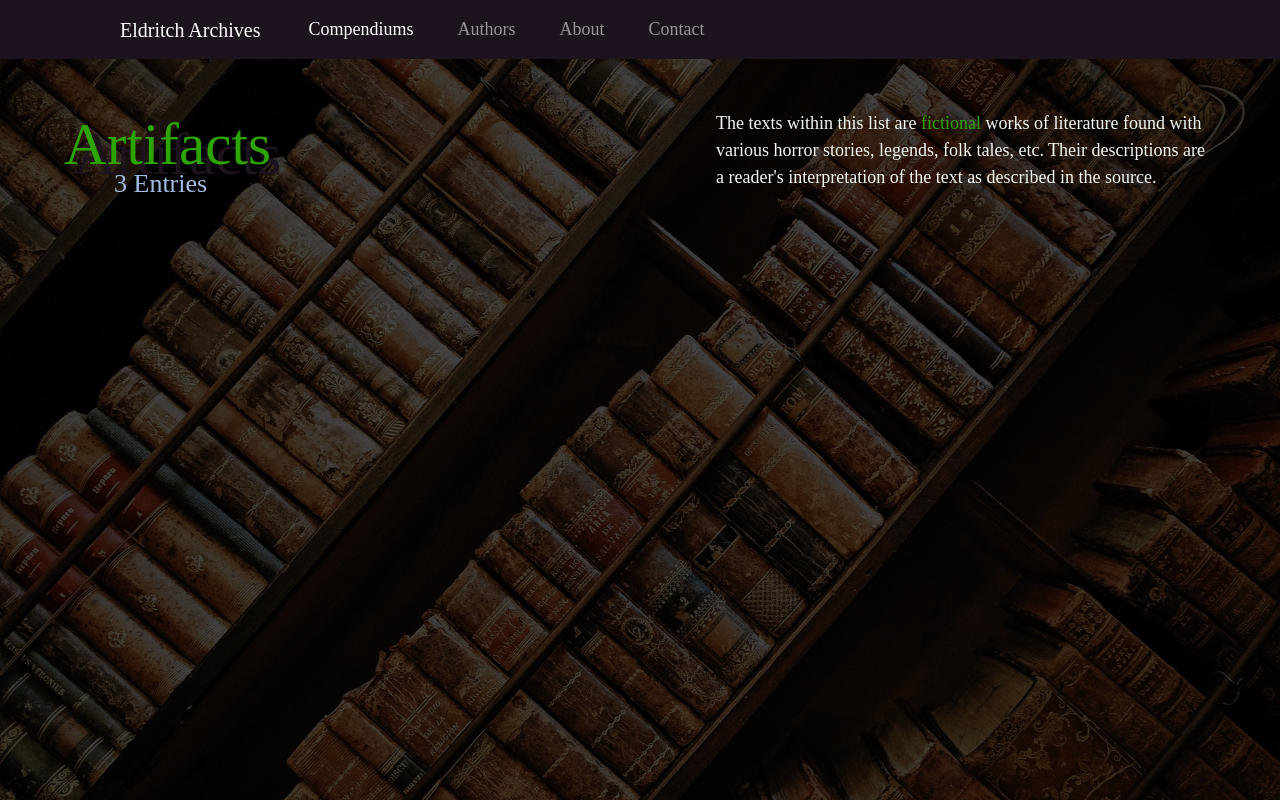
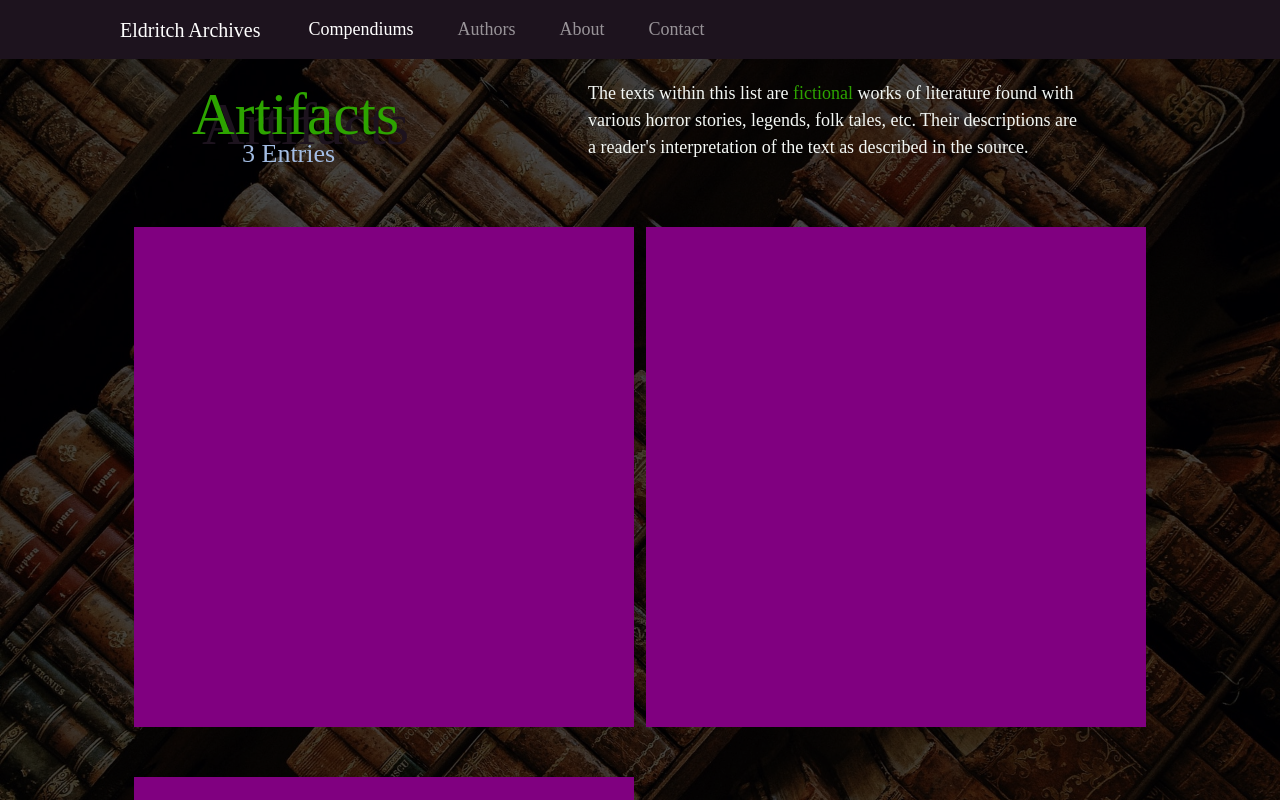
Before and after one commit to Owenx25/EldritchArchivesClient, a React (Create React App) app: page /compendiums/artifacts in a window 1280 px wide. Built offline with nearby package versions, Linux system fonts and the light colour scheme; a web font is replaced by a local one.

Commit message:
Move styling to scss, early entry grid progress

```diff
--- a/src/components/Backdrop.js
+++ b/src/components/Backdrop.js
@@ -5,16 +5,7 @@ import background from "../resources/angled-bookcase.jpg";
 export default function Backdrop(props) {
     return (
         <>
-        <div style={{
-            position: "relative",
-            display: "flex",
-            justifyContent: "center",
-            paddingTop: "59px",
-            backgroundImage:`url(${background})`,
-            backgroundSize: "cover",
-            maxWidth: "100%",
-            height: "100vh"
-            }}>
+        <div className="backdrop" style={{backgroundImage:`url(${background})`}}>
             {props.children}
         </div>
         <Overlay opacity="0.7" color="black" />
--- a/src/components/CompendiumEntry.js
+++ b/src/components/CompendiumEntry.js
@@ -2,7 +2,7 @@
 
 export default function CompendiumEntry(props) {
     return (
-        <div style={{}}>
+        <div style={{width: "500px", height: "500px", backgroundColor: "purple", placeSelf: "center"}}>
 
         </div>
     )
--- a/src/components/CompendiumPage.js
+++ b/src/components/CompendiumPage.js
@@ -6,6 +6,7 @@ import Nav from "./MainNav";
 import Backdrop from "./Backdrop";
 import CompendiumEntry from "./CompendiumEntry";
 import { TITLES, COLORS } from "../constants";
+import EntryGrid from "./EntryGrid";
 
 export default function CompendiumPage(props) {
     // Get the specific compendium
@@ -51,15 +52,8 @@ export default function CompendiumPage(props) {
         <div>
             <Nav />
             <Backdrop>
-                <div className="entry-content" style={{
-                    zIndex: "4",
-                    paddingTop: "50px",
-                    width: "90%",
-                    display: "flex",
-                    flexDirection: "column",
-
-                }}>
-                    <div className="header-container" style={{display: "flex", flexDirection: "row", justifyContent: "space-between", alignItems: "end"}}>
+                <div className="page-container">
+                    <div className="entrieshead-container">
                         <EldritchTitle text={TITLES[compendium]} fontClass={"compendium-title-font"} subtitle={entriesResponse.length + " Entries"} />
                         <p className="compendium-note-font" style={{color: `var(${COLORS.subtext})`, width: "500px"}}>
                             The texts within this list are
@@ -69,9 +63,7 @@ export default function CompendiumPage(props) {
                             in the source.
                         </p>
                     </div>
-                    <div className="entry-container" style={{display: "grid"}}>
-                        {entries}
-                    </div>
+                    <EntryGrid entries={entries}/>
                 </div>
             </Backdrop>
         </div>
--- a/src/components/CompendiumsPage.js
+++ b/src/components/CompendiumsPage.js
@@ -13,28 +13,9 @@ export default function CompendiumsPage(props) {
         <div>
             <Nav />
             <Backdrop>
-                <div style={{
-                    zIndex: 4,
-                    display: "flex",
-                    alignItems: "center",
-                    flexDirection: "column",
-                    overflowY: "scroll",
-                    width: "100%",
-                    paddingTop: "20px",
-                    marginBottom: "20px"
-
-                }}>
+                <div className="page-container compendiums-container">
                     <EldritchTitle text="Compendiums"/>
-                    <div className="type-box-container" style={{
-                        zIndex: 4,
-                        display: "flex",
-                        alignItems: "flex-start",
-                        justifyContent: "space-evenly",
-                        flexFlow: "row wrap",
-                        paddingTop: '50px',
-                        width: "75%",
-                        height: "800px"
-                    }}>
+                    <div className="type-box-container">
                         <CompendiumTypeBox image={ICONS.associations} title="Associations" link={`${match.url}/associations`}/>
                         <CompendiumTypeBox image={ICONS.locations} title="Locations" link={`${match.url}/locations`}/>
                         <CompendiumTypeBox image={ICONS.texts} title="Texts" link={`${match.url}/texts`}/>
--- /dev/null
+++ b/src/components/EntryGrid.js
@@ -0,0 +1,15 @@
+
+export default function EntryGrid({entries}) {
+    return (
+        <div className="entry-grid" style={{
+            alignSelf: "center",
+            display: "grid",
+            gridTemplateColumns: "repeat(auto-fit, minmax(240px, 1fr));",
+            rowGap: "50px",
+            columnGap:"0px",
+            width: "80%"
+        }}>
+            {entries}
+        </div>
+    );
+}
--- a/src/components/Homepage.js
+++ b/src/components/Homepage.js
@@ -1,4 +1,3 @@
-import { COLORS } from "../constants";
 import Nav from "./MainNav";
 import OpacityCountup from "./OpacityCountup";
 import GuideButton from "./GuideButton";
@@ -11,18 +10,9 @@ export default function Homepage(props) {
         <>
         <Nav />
         <Backdrop>
-            <div style={{
-                zIndex: 4,
-                display: "flex",
-                alignItems: "center",
-                flexDirection: "column",
-                overflowY: "scroll",
-                width: "100%",
-                paddingTop: "20px",
-                paddingBottom: "50px"
-            }}>
+            <div className="page-container homepage-container">
                 <EldritchTitle text="The Eldritch Archives"/>
-                <p className="eldritch-subtitle-font" style={{width: "650px", paddingLeft:"50px", color: `var(${COLORS.subtext})`}}>
+                <p className="eldritch-subtitle-font homepage-subtitle">
                     A comprehensive collection of references to everything eldritch in horror literature...
                 </p>
                 <OpacityCountup values={{"Associations": 20, "Locations": 30, "Artifacts": 173, "Entities": 5, "People": 64, "Texts": 99}}/>
--- a/src/components/OpacityCountup.js
+++ b/src/components/OpacityCountup.js
@@ -16,20 +16,11 @@ export default function OpacityCountup({values}) {
 
 function row(label, value, counter) {
     return (
-        <div key={counter} className="rowContainer" style={{display: "flex", position: "relative", flexDirection: "row", alignItems: "center", justifyContent: "space-between", marginBottom: "15px", paddingLeft: "25px"}}>
-            <div className="counter-box countup-font" style={{
-                backgroundColor: "rgb(29,19,30, 0.7)",
-                display:"flex",
-                alignItems: "center",
-                justifyContent: "center",
-                borderRadius: "10%",
-                padding: "0 10px 0 10px",
-                height: "50px",
-                width: "75px"
-                }}>
+        <div key={counter} className="countup-row-container">
+            <div className="counter-box countup-font">
                 <CountUp style={{color: `var(${COLORS.content})`}} end={value} duration={3} useEasing={true} easingFn={easingFn}/>
             </div>
-            <span className="counterLabel countup-font" style={{color: `var(${COLORS.content})`, paddingLeft: "100px", minWidth: "300px"}}>{label}</span>
+            <span className="countup-label countup-font">{label}</span>
         </div>
     );
 }
--- a/src/scss/custom.scss
+++ b/src/scss/custom.scss
@@ -85,6 +85,88 @@ html {
   font-size: 1.625rem;
 }
 
+.page-container {
+  z-index: 4;
+  display: flex;
+  align-items: center;
+  flex-direction: column;
+  overflow-y: scroll;
+  width: 100%;
+  padding-top: 20px;
+}
+
+.homepage-container {
+  padding-bottom: 50px;
+}
+
+.compendiums-container {
+  margin-bottom: 20px;
+}
+
+.entrieshead-container {
+  width: 90%;
+  display: flex;
+  flex-direction: row;
+  justify-content: space-between;
+  align-items: flex-end;
+  padding: 0 10% 50px 10%;
+  padding-bottom: 50px;
+}
+
+.type-box-container {
+  z-index: 4;
+  display: flex;
+  align-items: flex-start;
+  justify-content: space-evenly;
+  flex-flow: row wrap;
+  padding-top: 50px;
+  width: 75%;
+  height: 800px;
+}
+
+.countup-row-container {
+  display: flex;
+  position: relative;
+  flex-direction: row;
+  align-items: center;
+  justify-content: space-between;
+  margin-bottom: 15px;
+  padding-left: 25px;
+}
+
+.backdrop {
+  position: relative;
+  display: flex;
+  justify-content: center;
+  padding-top: 59px;
+  background-size: cover;
+  max-width: 100%;
+  height: 100vh;
+}
+
+.counter-box {
+  background-color: rgba(29,19,30, 0.7);
+  display: flex;
+  align-items: center;
+  justify-content: center;
+  border-radius: 10%;
+  padding: 0 10px 0 10px;
+  height: 50px;
+  width: 75px;
+}
+
+.countup-label {
+  color: var(--innsmouth-blue);
+  padding-left: 100px;
+  min-width: 300px;
+}
+
+.homepage-subtitle {
+  width: 650px;
+  padding-left: 50px;
+  color: var(--nameless-white);
+}
+
 .compendium-box {
   transition: background-color 0.5s, transform 0.3s;
   border-radius: 9px;
@@ -96,6 +178,12 @@ html {
   transform: translateY(-15px);
 }
 
+@media (min-width: 500px) {
+  .entry-grid {
+    grid-template-columns: 1fr 1fr;
+  }
+}
+
 
 
 @import '~bootstrap/scss/bootstrap.scss';
```
